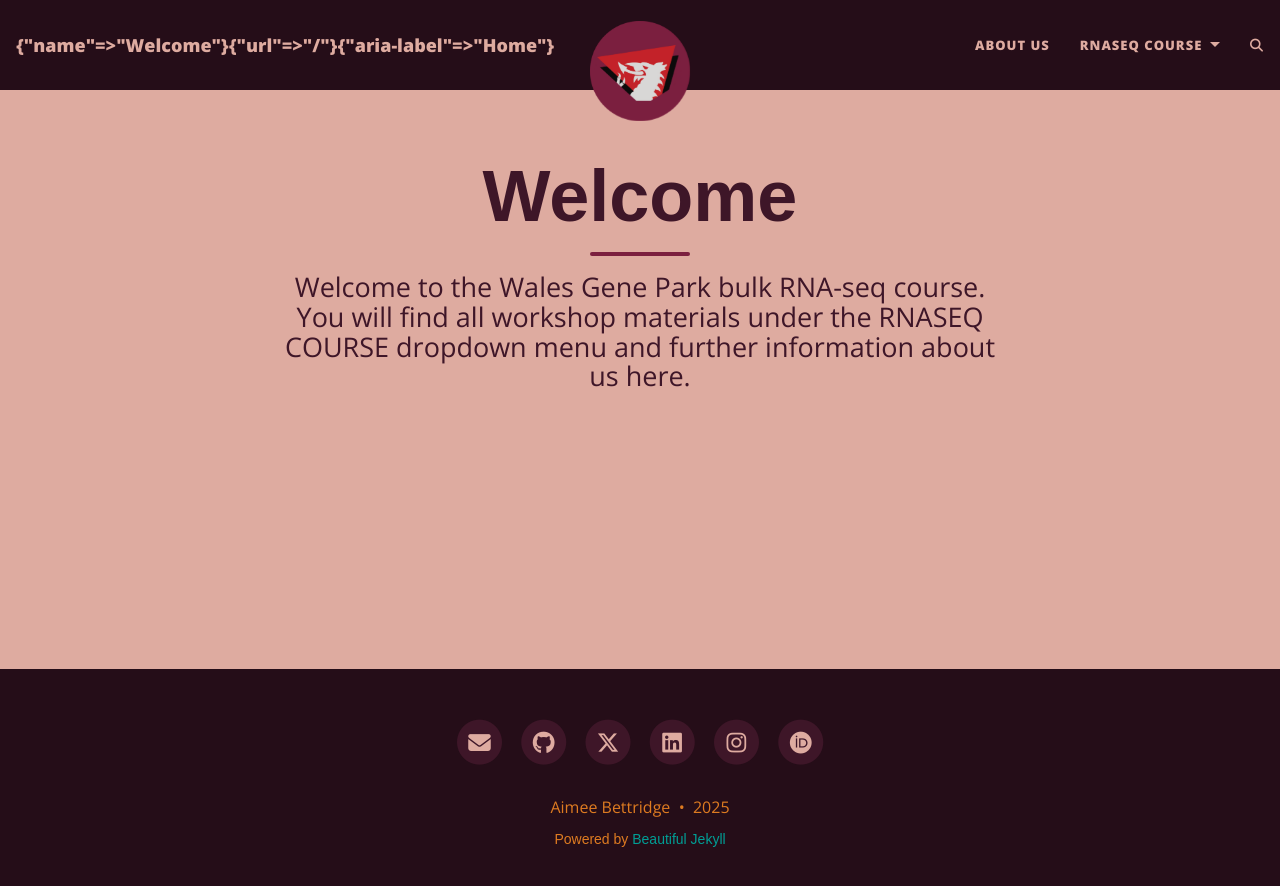
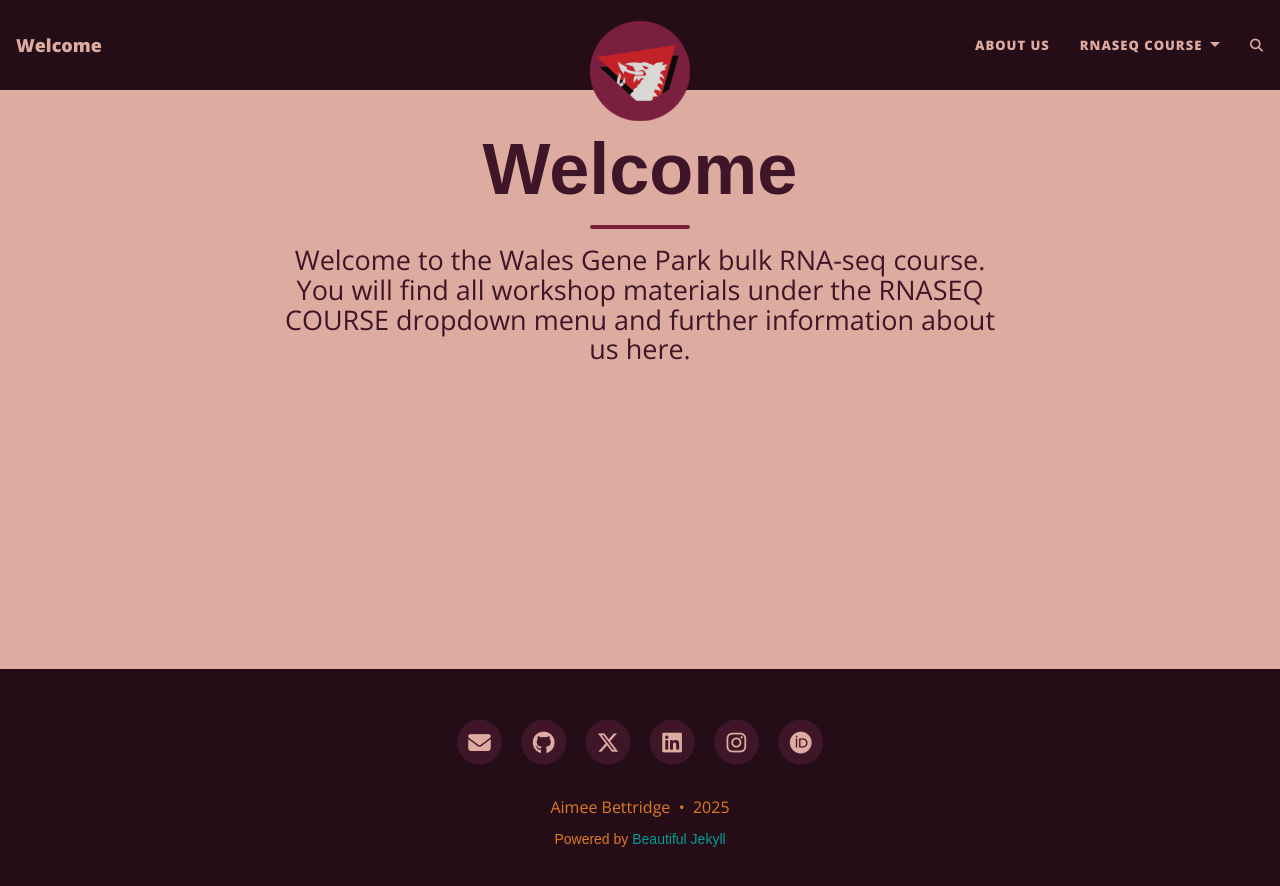
Before and after one commit to abettr/abettr.github.io, a Jekyll site: the page built from index.html, in a window 1280 px wide. Shown: the top 886 px of the page. Built offline with Jekyll 4.4.1, drawn with Linux system fonts in a browser that asks for light colours; the list of posts is cut into pages by our own code; comment, search, counter and statistics services are not loaded.

Commit message:
Fix issue for Welcome appearing twice when using ARIA labels

```diff
--- a/_config.yml
+++ b/_config.yml
@@ -10,10 +10,7 @@
 ############################
 
 # Name of website
-title:
-  - name: Welcome
-  - url: /
-  - aria-label: "Home"
+title: Welcome
 
 # Your name to show in the footer
 author: Aimee Bettridge
--- a/_includes/nav.html
+++ b/_includes/nav.html
@@ -3,7 +3,7 @@
   {%- if site.title-img -%}
     <a class="navbar-brand navbar-brand-logo" href="{{ '/' | absolute_url }}"><img alt="{{ site.title }} Logo" src="{{ site.title-img | relative_url}}"/></a>
   {%- elsif site.title -%}
-    <a class="navbar-brand" href="{{ '/' | absolute_url }}">{{ site.title }}</a>
+    <a class="navbar-brand" href="{{ '/' | absolute_url }}" aria-label="Home">{{ site.title }}</a>
   {%- endif -%}
 
   <button class="navbar-toggler" type="button" data-toggle="collapse" data-target="#main-navbar" aria-controls="main-navbar" aria-expanded="false" aria-label="Toggle navigation">
```
